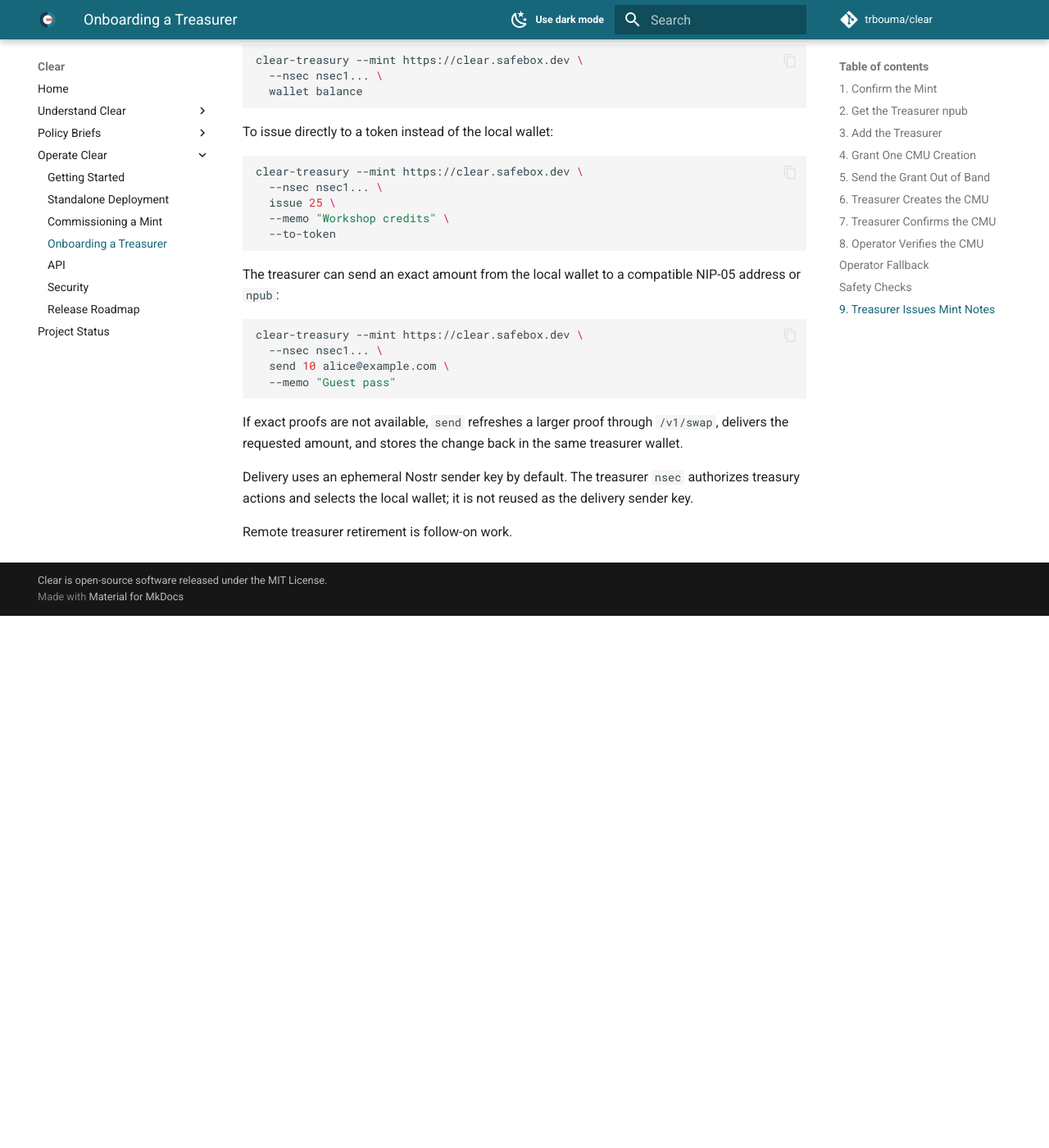
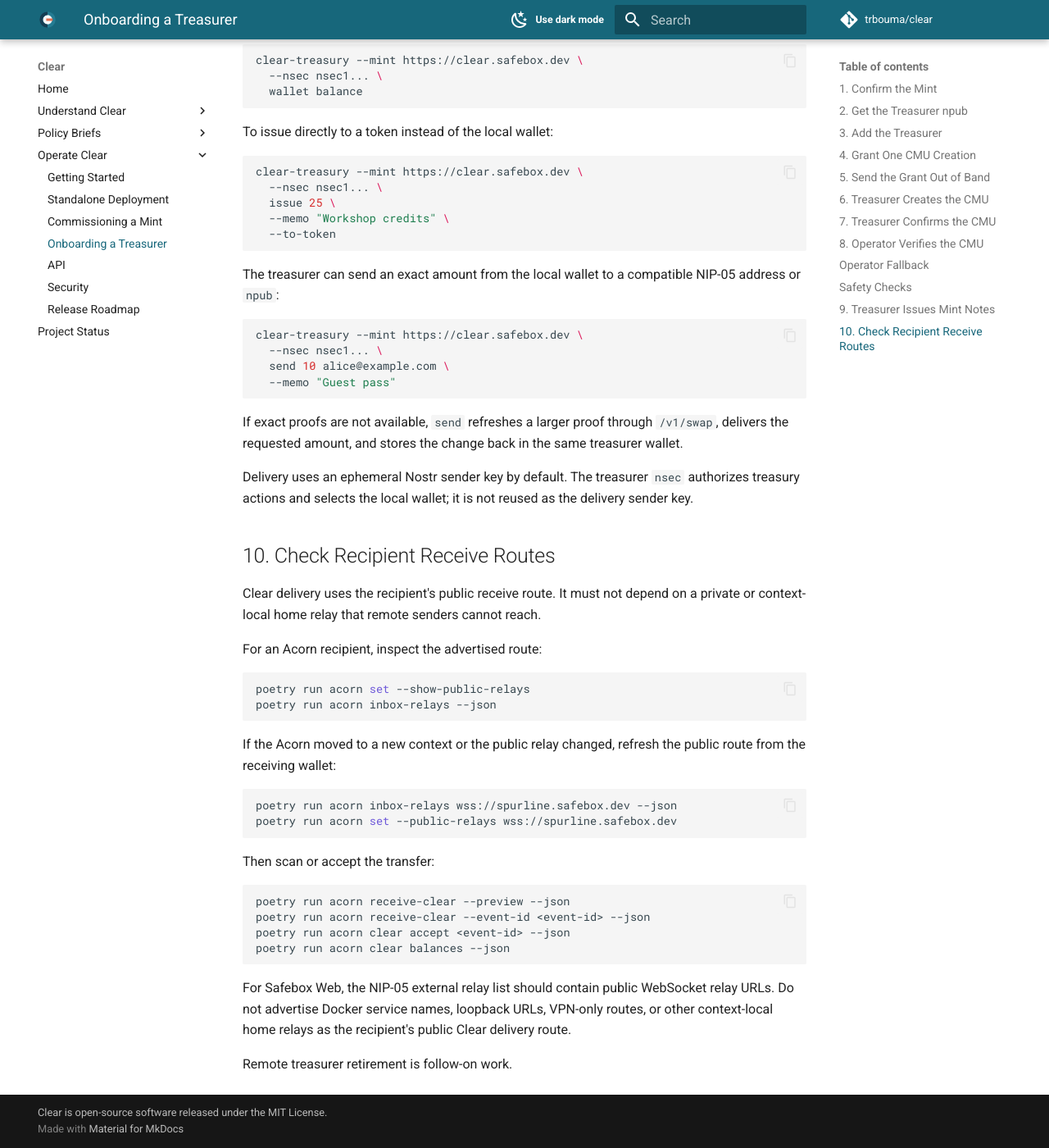
Before and after one commit to trbouma/clear, an MkDocs documentation site: the page built from website/treasurer-onboarding.md, in a window 1280 px wide and 1400 px high, scrolled down 4259 px. Shown: the whole window at 82% size. Built offline with MkDocs 1.6.1 and Material for MkDocs 9.7.7, drawn with Linux system fonts in a browser that asks for light colours; comment, search, counter and statistics services are not loaded; before the commit the page ends 5010 px from its top, so only the background shows below that; some of the changed text lies outside the part shown.

````diff
--- a/website/treasurer-onboarding.md
+++ b/website/treasurer-onboarding.md
@@ -238,4 +238,38 @@
 authorizes treasury actions and selects the local wallet; it is not reused as
 the delivery sender key.
 
+## 10. Check Recipient Receive Routes
+
+Clear delivery uses the recipient's public receive route. It must not depend on
+a private or context-local home relay that remote senders cannot reach.
+
+For an Acorn recipient, inspect the advertised route:
+
+```bash
+poetry run acorn set --show-public-relays
+poetry run acorn inbox-relays --json
+```
+
+If the Acorn moved to a new context or the public relay changed, refresh the
+public route from the receiving wallet:
+
+```bash
+poetry run acorn inbox-relays wss://spurline.safebox.dev --json
+poetry run acorn set --public-relays wss://spurline.safebox.dev
+```
+
+Then scan or accept the transfer:
+
+```bash
+poetry run acorn receive-clear --preview --json
+poetry run acorn receive-clear --event-id <event-id> --json
+poetry run acorn clear accept <event-id> --json
+poetry run acorn clear balances --json
+```
+
+For Safebox Web, the NIP-05 external relay list should contain public WebSocket
+relay URLs. Do not advertise Docker service names, loopback URLs, VPN-only
+routes, or other context-local home relays as the recipient's public Clear
+delivery route.
+
 Remote treasurer retirement is follow-on work.
````
Also changed, not shown: other parts of website/treasurer-onboarding.md (+11 -11 lines), docs/ROOT-CMU-ISSUANCE-AND-DELIVERY.md (+35 -0 lines), docs/TREASURER-ONBOARDING-RUNBOOK.md (+69 -0 lines), 4 other files.
